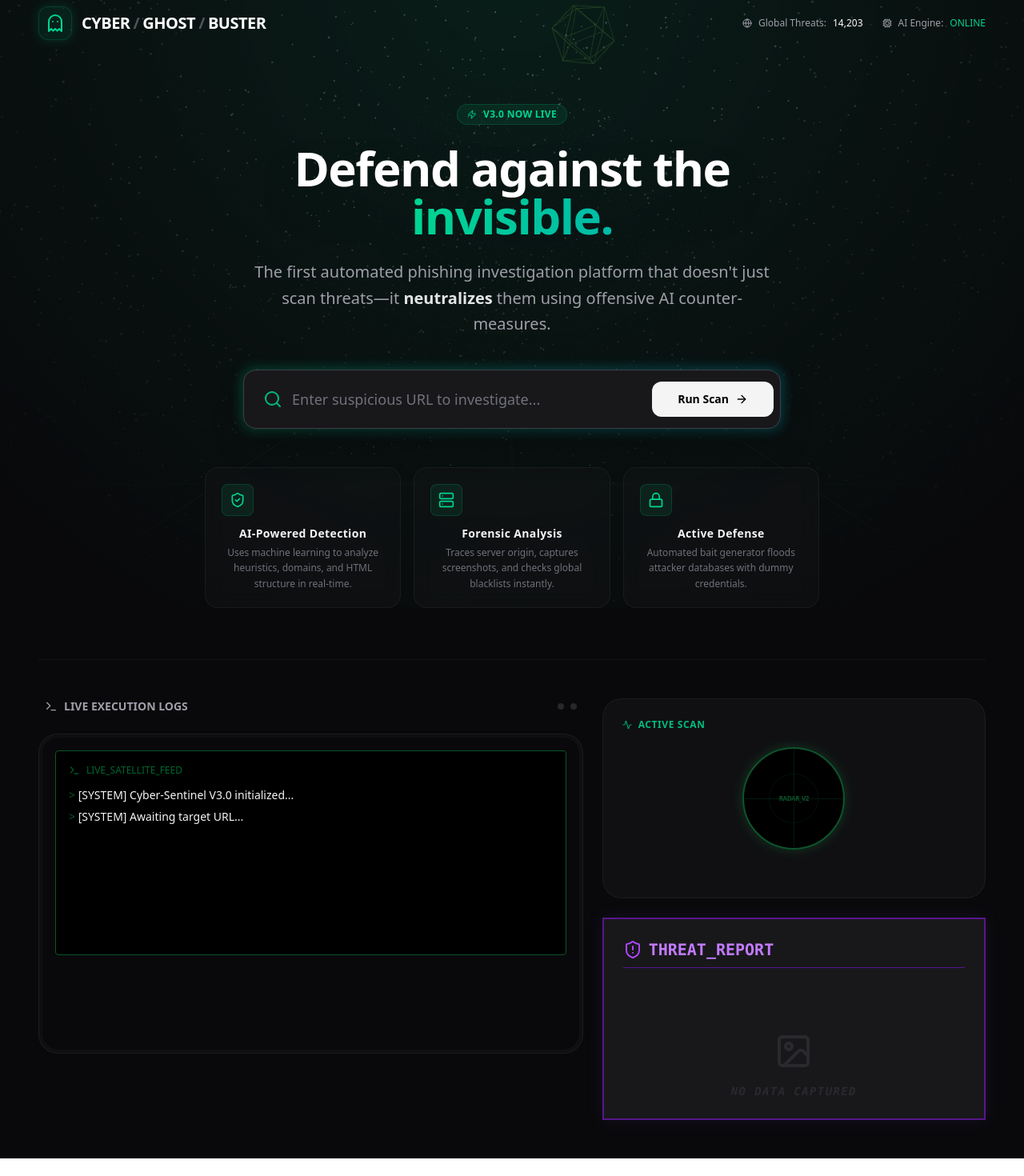
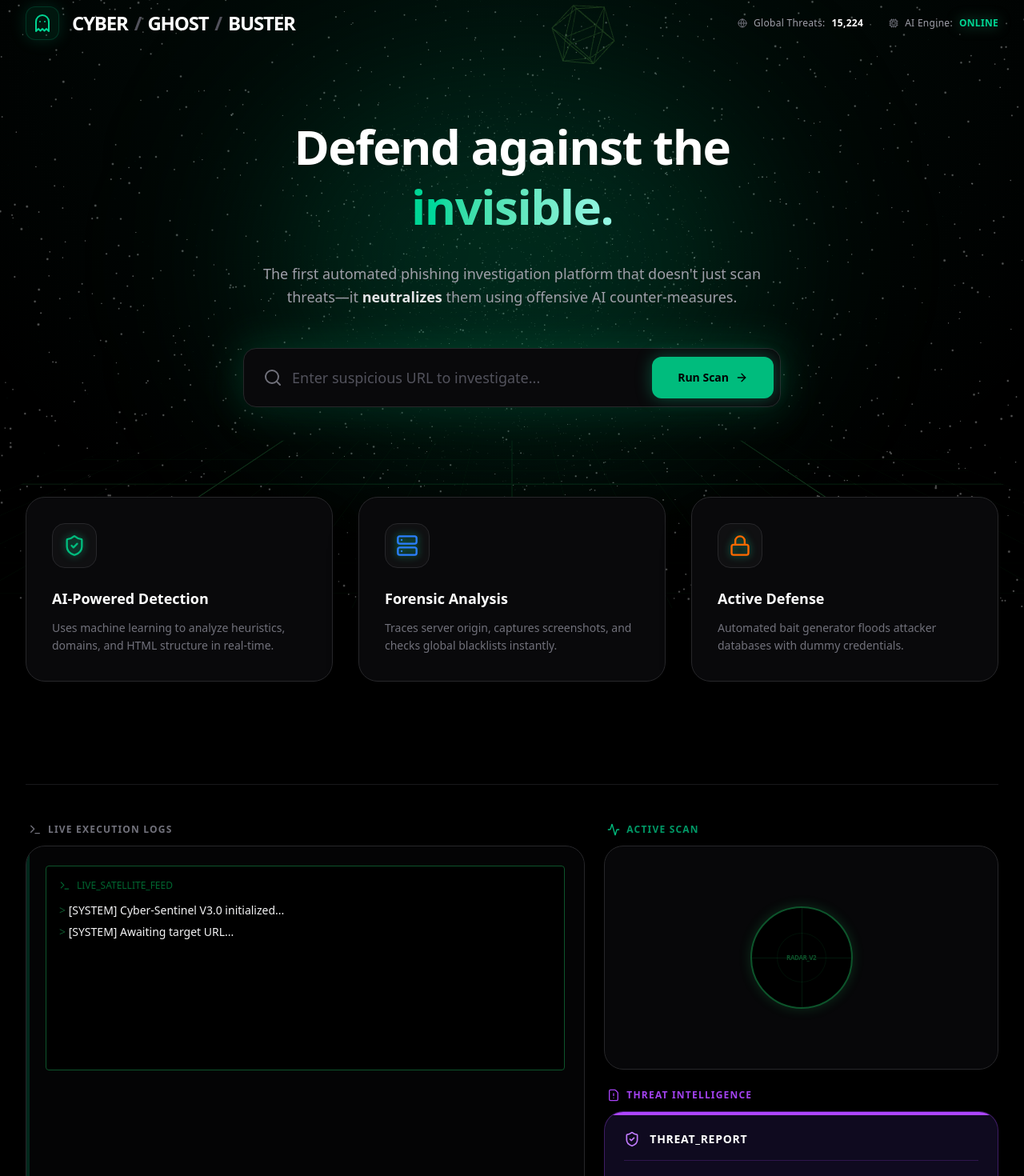
Before and after one commit to moksh205/ghost-buster-ui, a React (Vite) app: page / in a window 1280 px wide. Shown: the part 40-1510 px from the top of the page at 80% size. Before the commit the page ends 1488 px from the top, so only its background shows below. Built offline with nearby package versions, Linux system fonts and the light colour scheme.

Commit message:
design 2

```diff
--- a/src/App.jsx
+++ b/src/App.jsx
@@ -1,5 +1,5 @@
-import React, { useState, useEffect } from 'react';
-import { Ghost, Zap, Search, Activity, ShieldCheck, Terminal as TerminalIcon, Cpu, Globe, Lock, ArrowRight, Server } from 'lucide-react';
+import React, { useState, useEffect, useRef } from 'react';
+import { Ghost, Zap, Search, Activity, ShieldCheck, Terminal as TerminalIcon, Cpu, Globe, Lock, Server, ArrowRight, FileWarning } from 'lucide-react';
 import { AnimatePresence, motion } from 'framer-motion';
 
 // Components
@@ -10,23 +10,73 @@ import GhostRadar from './components/GhostRadar';
 import BaitGenerator from './components/BaitGenerator';
 import IntroScreen from './components/IntroScreen';
 
-// --- SUB-COMPONENT: Capability Card ---
-const FeatureCard = ({ icon: Icon, title, desc, delay }) => (
-    <motion.div
-        initial={{ opacity: 0, y: 20 }}
-        animate={{ opacity: 1, y: 0 }}
-        transition={{ delay }}
-        className="bg-zinc-900/40 backdrop-blur-md border border-white/5 p-5 rounded-2xl flex flex-col gap-3 hover:bg-zinc-800/40 hover:border-emerald-500/30 transition-all group"
+// --- 1. INJECT CUSTOM ANIMATION STYLES ---
+const styles = `
+  @keyframes border-flow {
+    0% { background-position: 0% 50%; }
+    50% { background-position: 100% 50%; }
+    100% { background-position: 0% 50%; }
+  }
+  .animate-snake-border {
+    background-size: 300% 300%;
+    animation: border-flow 3s linear infinite;
+  }
+  .neon-glow {
+    filter: drop-shadow(0 0 5px rgba(16, 185, 129, 0.8));
+  }
+  html {
+    scroll-behavior: smooth;
+  }
+`;
+
+// --- 2. SPOTLIGHT CARD ---
+const SpotlightCard = ({ children, className = "", noPadding = false, borderColor = "border-zinc-800" }) => {
+  const divRef = useRef(null);
+  const [position, setPosition] = useState({ x: 0, y: 0 });
+  const [opacity, setOpacity] = useState(0);
+
+  const handleMouseMove = (e) => {
+    if (!divRef.current) return;
+    const rect = divRef.current.getBoundingClientRect();
+    setPosition({ x: e.clientX - rect.left, y: e.clientY - rect.top });
+  };
+
+  return (
+    <div className={`relative group rounded-3xl ${className}`}>
+        {/* SNAKE BORDER LAYER */}
+        <div className="absolute -inset-[1px] rounded-3xl opacity-0 group-hover:opacity-100 transition-opacity duration-500 bg-gradient-to-r from-transparent via-emerald-500 to-transparent animate-snake-border blur-sm" />
+
+        {/* MAIN CARD CONTENT */}
+        <div
+            ref={divRef}
+            onMouseMove={handleMouseMove}
+            onMouseEnter={() => setOpacity(1)}
+            onMouseLeave={() => setOpacity(0)}
+            className={`relative h-full overflow-hidden rounded-3xl border ${borderColor} bg-[#09090b] shadow-2xl transition-all duration-300 ${noPadding ? 'p-0' : 'p-6 md:p-8'}`}
         >
-        <div className="bg-emerald-500/10 w-10 h-10 rounded-lg flex items-center justify-center border border-emerald-500/20 group-hover:scale-110 transition-transform">
-            <Icon className="w-5 h-5 text-emerald-400" />
+            {/* Spotlight Gradient */}
+            <div
+                className="pointer-events-none absolute -inset-px opacity-0 transition duration-300 z-0"
+                style={{
+                opacity,
+                background: `radial-gradient(600px circle at ${position.x}px ${position.y}px, rgba(16, 185, 129, 0.15), transparent 40%)`,
+                }}
+            />
+            {/* Content */}
+            <div className="relative z-10 h-full">{children}</div>
         </div>
-        <div>
-            <h3 className="text-zinc-100 font-bold text-sm tracking-wide mb-1">{title}</h3>
-            <p className="text-zinc-500 text-xs leading-relaxed">{desc}</p>
     </div>
-    </motion.div>
   );
+};
+
+// --- 3. ANIMATED TEXT COMPONENT ---
+const GradientText = ({ children, className = "" }) => {
+  return (
+    <span className={`bg-gradient-to-r from-emerald-400 via-teal-200 to-emerald-500 bg-[length:200%_auto] bg-clip-text text-transparent animate-gradient ${className}`}>
+      {children}
+    </span>
+  );
+};
 
 function App() {
   const [hasEntered, setHasEntered] = useState(false);
@@ -34,8 +84,19 @@ function App() {
   const [isScanning, setIsScanning] = useState(false);
   const [logs, setLogs] = useState(['[SYSTEM] Cyber-Sentinel V3.0 initialized...', '[SYSTEM] Awaiting target URL...']);
   const [scanResult, setScanResult] = useState(null);
+  const [globalThreats, setGlobalThreats] = useState(15210);
+
+  // REF FOR AUTO-SCROLL
+  const dashboardRef = useRef(null);
 
   // --- LOGIC ---
+  useEffect(() => {
+    const interval = setInterval(() => {
+      setGlobalThreats(prev => prev + Math.floor(Math.random() * 15) + 1);
+    }, 2000);
+    return () => clearInterval(interval);
+  }, []);
+
   const generatePoison = () => {
     const prefixes = ['admin', 'secure', 'root', 'vault'];
     const suffixes = ['_trap', '_bait', '99', '!'];
@@ -51,9 +112,20 @@ function App() {
 
   const startScan = async () => {
     if (!url) return;
+
+    // 1. UPDATE STATE FIRST
     setIsScanning(true);
     setScanResult(null);
     setLogs(prev => [...prev, `[TARGET] Analyzing: ${url}`, '[NETWORK] Handshaking with HQ...']);
+
+    // 2. SCROLL AFTER SMALL DELAY (FIXED)
+    // This timeout ensures the UI has re-rendered before scrolling
+    setTimeout(() => {
+        if (dashboardRef.current) {
+            dashboardRef.current.scrollIntoView({ behavior: 'smooth', block: 'start' });
+        }
+    }, 100);
+
     try {
       const response = await fetch('http://127.0.0.1:8000/investigate', {
         method: 'POST',
@@ -78,15 +150,18 @@ function App() {
   };
 
   return (
-    <div className={`min-h-screen w-full relative overflow-x-hidden bg-zinc-950 text-zinc-100 font-sans selection:bg-emerald-500/30`}>
+    <>
+      <style>{styles}</style>
+
+      <div className={`min-h-screen w-full relative overflow-x-hidden bg-black text-zinc-100 font-sans selection:bg-emerald-500/30`}>
 
         {/* 3D Background */}
         <div className="opacity-40 fixed inset-0 pointer-events-none">
           <Background3D />
         </div>
 
-      {/* Gradients */}
-      <div className="fixed inset-0 z-10 pointer-events-none bg-[radial-gradient(circle_at_top,rgba(16,185,129,0.12)_0%,rgba(9,9,11,1)_90%)]" />
+        {/* Global Green Haze Overlay */}
+        <div className="fixed inset-0 z-10 pointer-events-none bg-[radial-gradient(circle_at_top,rgba(16,185,129,0.08)_0%,rgba(0,0,0,0)_80%)]" />
 
         {/* Intro Screen */}
         <AnimatePresence>
@@ -95,147 +170,156 @@ function App() {
 
         {/* MAIN CONTENT */}
         {hasEntered && (
-        <div className="relative z-20 max-w-7xl mx-auto p-6 md:p-12 animate-fade-in">
+          <div className="relative z-20 max-w-7xl mx-auto px-4 py-6 md:px-8 md:py-8 animate-fade-in">
 
               {/* === NAVBAR === */}
-            <nav className="flex justify-between items-center mb-20">
-                <div className="flex items-center gap-3">
-                    <div className="bg-emerald-500/10 p-2 rounded-xl border border-emerald-500/20 backdrop-blur-md shadow-[0_0_15px_rgba(16,185,129,0.2)]">
+              <nav className="flex flex-col md:flex-row justify-between items-center mb-16 md:mb-24 pt-4 gap-6 md:gap-0 text-center md:text-left">
+                  <div className="flex items-center gap-4">
+                      <div className="bg-emerald-500/10 p-2 rounded-xl border border-emerald-500/20 shadow-[0_0_20px_rgba(16,185,129,0.2)]">
                           <Ghost className="w-6 h-6 text-emerald-400" />
                       </div>
-                    <span className="text-xl font-bold tracking-tight text-white">
-                        CYBER<span className="text-zinc-600 mx-1">/</span>GHOST<span className="text-zinc-600 mx-1">/</span>BUSTER
+                      <span className="text-xl md:text-2xl font-black tracking-tighter text-white uppercase">
+                          CYBER<span className="text-zinc-600 mx-2">/</span>GHOST<span className="text-zinc-600 mx-2">/</span>BUSTER
                       </span>
                   </div>
-                <div className="hidden md:flex items-center gap-6 text-xs font-medium text-zinc-400">
+
+                  <div className="flex flex-wrap justify-center items-center gap-4 md:gap-8 text-xs font-medium tracking-wide text-zinc-400">
                       <div className="flex items-center gap-2">
-                        <Globe className="w-3 h-3" /> Global Threats: <span className="text-white">14,203</span>
+                          <Globe className="w-3 h-3 text-zinc-500" />
+                          Global Threats: <span className="text-white font-bold tabular-nums">{globalThreats.toLocaleString()}</span>
                       </div>
                       <div className="flex items-center gap-2">
-                        <Cpu className="w-3 h-3" /> AI Engine: <span className="text-emerald-400">ONLINE</span>
+                          <Cpu className="w-3 h-3 text-zinc-500" />
+                          AI Engine: <span className="text-emerald-400 font-bold drop-shadow-[0_0_8px_rgba(52,211,153,0.5)]">ONLINE</span>
                       </div>
                   </div>
               </nav>
 
               {/* === HERO SECTION === */}
-            <div className="flex flex-col items-center justify-center text-center mb-16 max-w-3xl mx-auto">
-                <div className="inline-flex items-center gap-2 px-3 py-1 rounded-full bg-emerald-500/10 border border-emerald-500/20 text-emerald-400 text-xs font-bold mb-6 tracking-wide uppercase">
-                    <Zap className="w-3 h-3" /> V3.0 Now Live
-                </div>
+              <div className="flex flex-col items-center justify-center text-center mb-28 max-w-4xl mx-auto relative px-2">
+                  <div className="absolute top-1/2 left-1/2 -translate-x-1/2 -translate-y-1/2 w-[300px] md:w-[600px] h-[300px] md:h-[400px] bg-emerald-500/20 blur-[120px] rounded-full pointer-events-none -z-10"></div>
 
-                <h1 className="text-5xl md:text-6xl font-extrabold tracking-tight mb-6 text-white drop-shadow-2xl">
-                    Defend against the <span className="text-transparent bg-clip-text bg-gradient-to-r from-emerald-400 to-teal-500">invisible.</span>
+
+
+                  <h1 className="text-3xl md:text-6xl font-extrabold tracking-tight mb-8 text-white leading-tight">
+                      Defend against the <br className="hidden md:block"/> <GradientText>invisible.</GradientText>
                   </h1>
 
-                <p className="text-zinc-400 mb-10 text-lg md:text-xl max-w-2xl leading-relaxed">
+                  <p className="text-zinc-400 mb-12 text-sm md:text-lg max-w-2xl leading-relaxed">
                       The first automated phishing investigation platform that doesn't just scan threats—it <span className="text-zinc-200 font-semibold">neutralizes</span> them using offensive AI counter-measures.
                   </p>
 
-                {/* --- SPOTLIGHT INPUT --- */}
                   <div className="w-full max-w-2xl relative group z-30">
-                    <div className="absolute -inset-0.5 bg-gradient-to-r from-emerald-500 to-cyan-500 rounded-2xl blur opacity-30 group-hover:opacity-60 transition duration-500"></div>
-                    <div className="relative flex items-center bg-zinc-900 border border-zinc-700 hover:border-zinc-500 rounded-2xl p-2 shadow-2xl transition-all">
-                        <div className="pl-4 pr-3 text-emerald-500">
-                            <Search className="w-6 h-6" />
-                        </div>
-                        <input
-                            type="text"
-                            placeholder="Enter suspicious URL to investigate..."
-                            className="flex-1 bg-transparent text-white placeholder-zinc-500 outline-none h-14 text-lg font-medium font-sans"
-                            value={url}
-                            onChange={(e) => setUrl(e.target.value)}
-                            onKeyDown={(e) => e.key === 'Enter' && startScan()}
-                        />
-                        <button
-                            onClick={startScan}
-                            disabled={isScanning}
-                            className="bg-zinc-100 hover:bg-white text-black px-8 py-3 rounded-xl font-bold text-sm transition-all active:scale-95 disabled:opacity-50 flex items-center gap-2"
-                        >
+                      <div className="absolute -inset-1 bg-emerald-500/30 rounded-2xl blur-xl opacity-70 group-hover:opacity-100 transition duration-500"></div>
+                      <div className="relative flex flex-col md:flex-row items-center bg-[#09090b] border border-zinc-800 hover:border-zinc-700 rounded-2xl p-2 shadow-2xl transition-all gap-2 md:gap-0">
+                          <div className="pl-4 pr-3 text-zinc-500 hidden md:block"><Search className="w-6 h-6" /></div>
+                          <input type="text" placeholder="Enter suspicious URL to investigate..." className="w-full md:flex-1 bg-transparent text-white placeholder-zinc-600 outline-none h-12 md:h-14 text-base md:text-lg font-medium font-sans min-w-0 px-4 md:px-0 text-center md:text-left" value={url} onChange={(e) => setUrl(e.target.value)} onKeyDown={(e) => e.key === 'Enter' && startScan()} />
+
+                          <button onClick={startScan} disabled={isScanning} className="w-full md:w-auto bg-emerald-500 hover:bg-emerald-400 text-black px-8 py-4 rounded-xl font-bold text-sm transition-all active:scale-95 disabled:opacity-50 flex items-center justify-center gap-2 whitespace-nowrap shadow-[0_0_20px_rgba(16,185,129,0.4)]">
                               {isScanning ? <Zap className="w-4 h-4 animate-spin" /> : 'Run Scan'}
                               {!isScanning && <ArrowRight className="w-4 h-4" />}
                           </button>
                       </div>
                   </div>
+              </div>
 
-                {/* --- BRIEF INTRODUCTION / CAPABILITIES --- */}
-                <div className="grid grid-cols-1 md:grid-cols-3 gap-4 w-full max-w-4xl mt-12">
-                    <FeatureCard
-                        icon={ShieldCheck}
-                        title="AI-Powered Detection"
-                        desc="Uses machine learning to analyze heuristics, domains, and HTML structure in real-time."
-                        delay={0.2}
-                    />
-                    <FeatureCard
-                        icon={Server}
-                        title="Forensic Analysis"
-                        desc="Traces server origin, captures screenshots, and checks global blacklists instantly."
-                        delay={0.4}
-                    />
-                    <FeatureCard
-                        icon={Lock}
-                        title="Active Defense"
-                        desc="Automated bait generator floods attacker databases with dummy credentials."
-                        delay={0.6}
-                    />
+              {/* === FEATURE CARDS === */}
+              <div className="grid grid-cols-1 md:grid-cols-3 gap-8 mb-32">
+                  <SpotlightCard>
+                      <div className="bg-zinc-900/50 w-14 h-14 rounded-2xl flex items-center justify-center mb-6 border border-zinc-800"><ShieldCheck className="w-7 h-7 text-emerald-500 neon-glow" /></div>
+                      <h3 className="text-lg font-bold text-white mb-3">AI-Powered Detection</h3>
+                      <p className="text-zinc-500 leading-relaxed text-sm">Uses machine learning to analyze heuristics, domains, and HTML structure in real-time.</p>
+                  </SpotlightCard>
+                  <SpotlightCard>
+                      <div className="bg-zinc-900/50 w-14 h-14 rounded-2xl flex items-center justify-center mb-6 border border-zinc-800"><Server className="w-7 h-7 text-blue-500 neon-glow" /></div>
+                      <h3 className="text-lg font-bold text-white mb-3">Forensic Analysis</h3>
+                      <p className="text-zinc-500 leading-relaxed text-sm">Traces server origin, captures screenshots, and checks global blacklists instantly.</p>
+                  </SpotlightCard>
+                  <SpotlightCard>
+                      <div className="bg-zinc-900/50 w-14 h-14 rounded-2xl flex items-center justify-center mb-6 border border-zinc-800"><Lock className="w-7 h-7 text-orange-500 neon-glow" /></div>
+                      <h3 className="text-lg font-bold text-white mb-3">Active Defense</h3>
+                      <p className="text-zinc-500 leading-relaxed text-sm">Automated bait generator floods attacker databases with dummy credentials.</p>
+                  </SpotlightCard>
+              </div>
+
+              {/* === DASHBOARD SECTION === */}
+              <div ref={dashboardRef} className="grid grid-cols-1 lg:grid-cols-12 gap-6 pt-12 border-t border-zinc-900 scroll-mt-6">
+
+                  {/* LEFT: TERMINAL */}
+                  <div className="lg:col-span-7 flex flex-col gap-3">
+                      <div className="flex items-center gap-2 px-1">
+                          <TerminalIcon className="w-4 h-4 text-zinc-500" />
+                          <h3 className="text-xs font-bold text-zinc-500 uppercase tracking-widest">LIVE EXECUTION LOGS</h3>
+                      </div>
+
+                      {/* Terminal Card */}
+                      <SpotlightCard className="h-[400px] md:h-[520px]" noPadding={true}>
+                          <div className="h-full w-full bg-black/50 p-4 md:p-6 overflow-hidden relative flex flex-col">
+                              <div className="absolute left-0 top-0 bottom-0 w-1 bg-emerald-500/20"></div>
+                              <Terminal logs={logs} isScanning={isScanning} />
+                          </div>
+                      </SpotlightCard>
+                  </div>
+
+                  {/* RIGHT: WIDGETS */}
+                  <div className="lg:col-span-5 flex flex-col gap-6">
+
+                      {/* RADAR CARD */}
+                      <div className="flex flex-col gap-3">
+                        <div className="flex items-center gap-2 px-1">
+                            <Activity className="w-4 h-4 text-emerald-500" />
+                            <h3 className="text-xs font-bold text-emerald-600 uppercase tracking-widest">ACTIVE SCAN</h3>
+                        </div>
+                        <SpotlightCard className="h-[280px]" noPadding={true}>
+                             <div className="h-full w-full flex items-center justify-center relative bg-black/20">
+                                <GhostRadar isScanning={isScanning} />
+                             </div>
+                        </SpotlightCard>
+                      </div>
+
+                      {/* THREAT REPORT */}
+                      <div className="flex-1 min-h-[200px] flex flex-col gap-3">
+                           <div className="flex items-center gap-2 px-1">
+                              <FileWarning className="w-4 h-4 text-purple-500" />
+                              <h3 className="text-xs font-bold text-purple-500 uppercase tracking-widest">THREAT INTELLIGENCE</h3>
+                           </div>
+                           <div className="h-full rounded-3xl border border-purple-500/30 bg-[#0F0A1F] p-0 relative overflow-hidden shadow-2xl group hover:border-purple-500/60 transition-colors">
+                              <div className="absolute top-0 left-0 w-full h-1 bg-purple-500"></div>
+
+                              <div className="p-6 h-full flex flex-col">
+                                  <div className="flex items-center gap-3 mb-4 pb-4 border-b border-purple-500/20">
+                                      <ShieldCheck className="w-5 h-5 text-purple-400" />
+                                      <span className="text-sm font-bold text-white tracking-wider">THREAT_REPORT</span>
+                                  </div>
+
+                                  <div className="flex-1 flex flex-col items-center justify-center text-purple-300/30 gap-3 min-h-[120px]">
+                                      {scanResult ? (
+                                          <Report scanResult={scanResult} isScanning={isScanning} />
+                                      ) : (
+                                          <>
+                                            <div className="w-16 h-16 rounded-xl border-2 border-dashed border-purple-500/30 flex items-center justify-center">
+                                                <div className="w-2 h-2 bg-purple-500/30 rounded-full"></div>
+                                            </div>
+                                            <span className="text-[10px] font-mono tracking-widest uppercase">NO_DATA_CAPTURED</span>
+                                          </>
+                                      )}
                                   </div>
                               </div>
-
-            {/* === DASHBOARD GRID (Visible only when scanning or idle) === */}
-            <div className="grid grid-cols-1 lg:grid-cols-12 gap-6 border-t border-white/5 pt-12">
-
-                {/* LEFT: TERMINAL (7 Cols) */}
-                <div className="lg:col-span-7 flex flex-col gap-6">
-                    <div className="flex items-center justify-between px-2">
-                        <h3 className="text-sm font-bold text-zinc-400 flex items-center gap-2">
-                            <TerminalIcon className="w-4 h-4" /> LIVE EXECUTION LOGS
-                        </h3>
-                        <div className="flex gap-2">
-                            <div className="w-2 h-2 rounded-full bg-zinc-800" />
-                            <div className="w-2 h-2 rounded-full bg-zinc-800" />
                            </div>
-                    </div>
-                    <div className="bg-zinc-900/50 backdrop-blur-md border border-white/5 rounded-3xl p-1 h-[400px] shadow-inner">
-                         <div className="h-full w-full bg-black/40 rounded-[20px] overflow-hidden p-4">
-                            <Terminal logs={logs} isScanning={isScanning} />
                       </div>
                   </div>
               </div>
 
-                {/* RIGHT: WIDGETS (5 Cols) */}
-                <div className="lg:col-span-5 flex flex-col gap-6">
-
-                    {/* RADAR */}
-                    <div className="bg-zinc-900/50 backdrop-blur-md border border-white/5 rounded-3xl p-6 relative overflow-hidden h-[250px] flex items-center justify-center">
-                        <div className="absolute top-6 left-6 z-10">
-                            <span className="text-xs font-bold text-emerald-500 tracking-wider uppercase flex items-center gap-2">
-                                <Activity className="w-3 h-3" /> Active Scan
-                            </span>
+              {/* FOOTER */}
+              <div className="mt-20 py-8 text-center border-t border-zinc-900/50">
+                  <p className="text-zinc-700 text-xs">
+                      © 2026 CYBER-GHOST-BUSTER. All rights reserved. <span className="text-zinc-600">System V3.4.0</span>
+                  </p>
               </div>
-                        <GhostRadar isScanning={isScanning} />
-                    </div>
-
-                    {/* RESULTS AREA */}
-                    <div className="flex-1 min-h-[100px]">
-                        <Report scanResult={scanResult} isScanning={isScanning} />
-                    </div>
-
-                    {/* BAIT (Conditional) */}
-                    {scanResult?.verdict === 'MALICIOUS' && (
-                        <motion.div
-                            initial={{ opacity: 0, y: 10 }}
-                            animate={{ opacity: 1, y: 0 }}
-                            className="bg-red-500/5 border border-red-500/20 rounded-3xl p-2"
-                        >
-                            <BaitGenerator onGenerate={generatePoison} />
-                        </motion.div>
-                    )}
-                </div>
-
-            </div>
-
           </div>
         )}
       </div>
+    </>
   );
 }
 
```
Lines whose indentation alone changed are shown as unchanged.
